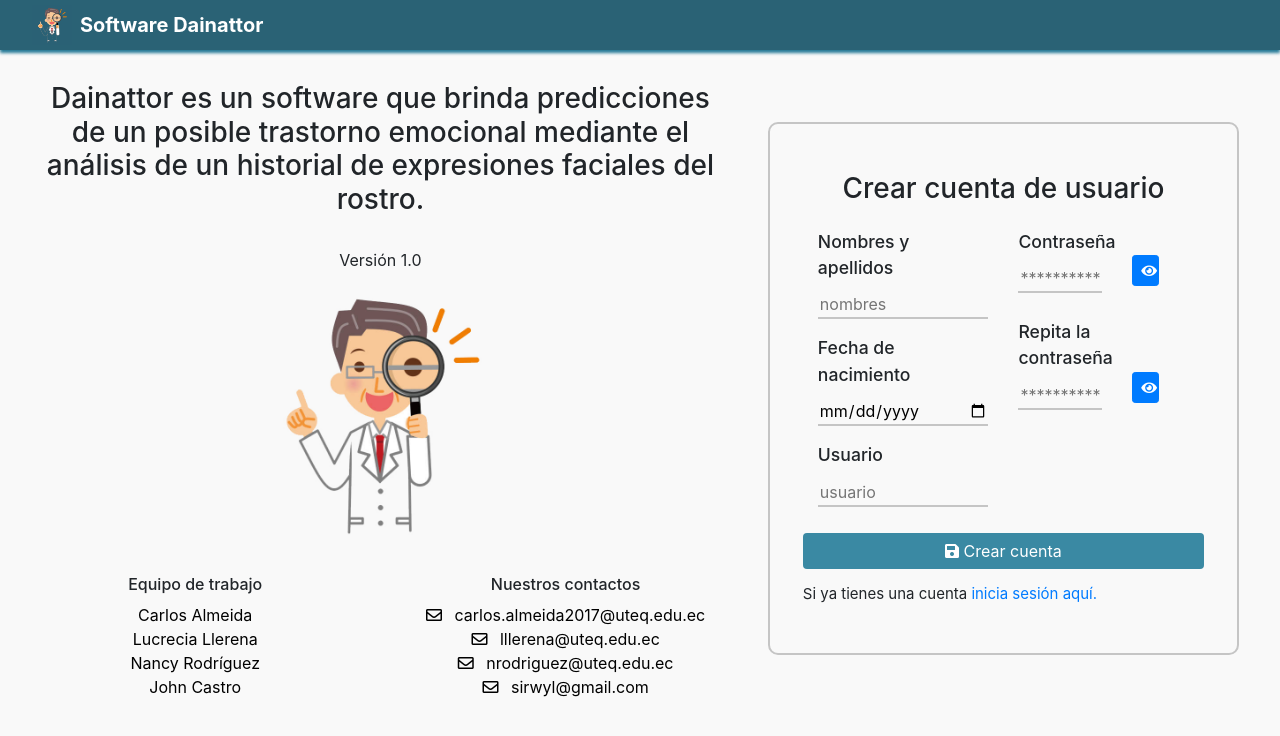
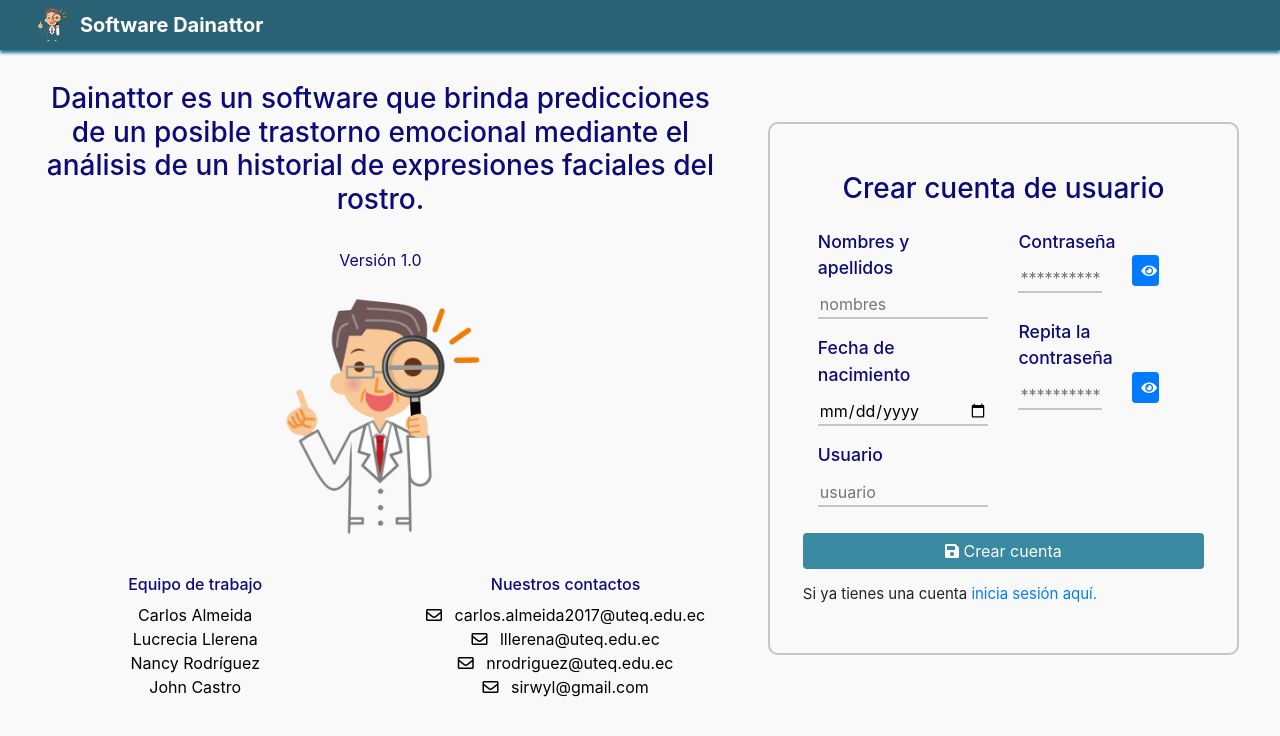
Before and after one commit to CarlosAlmeida2000/AppWebDainattor, a Django app: page /registro/ in a window 1280 px wide. Shown: the top 736 px of the page. Run offline with Django 3.2, Linux system fonts and the light colour scheme; some libraries are stand-ins or nearby versions.

Commit message:
Mejora en el diseño

```diff
--- a/Persona/templates/registro.html
+++ b/Persona/templates/registro.html
@@ -10,7 +10,7 @@
 <main>
     <div class="row">
         <div class="col-sm-7 p-2">
-            <div class="row text-center">
+            <div class="row text-center azul">
                 <div class="mx-auto">
                     <h3 class="p-4">Dainattor es un software que brinda predicciones de un posible trastorno emocional mediante el
                         análisis de un historial de expresiones faciales del rostro.</h3>
@@ -25,7 +25,7 @@
             <div class="row">
                 <div class="footer-grid text-center">
                     <div class="col">
-                        <h6>Equipo de trabajo</h6>
+                        <h6 class="azul">Equipo de trabajo</h6>
                         <ul class="item-conteiner">
                             <li class="item">
                                 <a href="">
@@ -52,7 +52,7 @@
                         </ul>
                     </div>
                     <div class="col">
-                        <h6>Nuestros contactos</h6>
+                        <h6 class="azul">Nuestros contactos</h6>
                         <ul class="item-conteiner">
                             <li class="item">
                                 <a href="mailto:carlos.almeida2017@uteq.edu.ec" target="_blank">
@@ -97,29 +97,29 @@
 
         <div class="col-sm-5 p-4 mt-5">
             <div class="log">
-                <h3>Crear cuenta de usuario</h3>
+                <h3 class="azul">Crear cuenta de usuario</h3>
                 <form method="POST" class="log-form row" id="formRegistroUsuario" name="formRegistroUsuario">
                     {% csrf_token %}
                     <div class="col-sm">
                         <div class="mb-3">
-                            <label for="txtNombres" class="log-f-label">Nombres y apellidos</label>
+                            <label for="txtNombres" class="log-f-label azul">Nombres y apellidos</label>
                             <input type="text" form="formRegistroUsuario" class="log-f-input" id="txtNombres"
                                 name="txtNombres" placeholder="nombres" maxlength="70" required />
                         </div>
                         <div class="mb-3">
-                            <label for="dtmFechaNaci" class="log-f-label">Fecha de nacimiento</label>
+                            <label for="dtmFechaNaci" class="log-f-label azul">Fecha de nacimiento</label>
                             <input type="date" min="1960-01-01" max="2018-12-31" form="formRegistroUsuario" class="log-f-input cursor-pointer"
                                 id="dtmFechaNaci" name="dtmFechaNaci" required />
                         </div>
                         <div class="mb-3">
-                            <label for="txtUsuario" class="log-f-label">Usuario</label>
+                            <label for="txtUsuario" class="log-f-label azul">Usuario</label>
                             <input type="text" form="formRegistroUsuario" class="log-f-input" id="txtUsuario"
                                 name="txtUsuario" placeholder="usuario" maxlength="20" required />
                         </div>
                     </div>
                     <div class="col-sm">
                         <div class="mb-3">
-                            <label for="txtClave" class="log-f-label">Contraseña</label>
+                            <label for="txtClave" class="log-f-label azul">Contraseña</label>
                             <div class="input-group row">
                                 <div class="col-sm-8">
                                     <input type="password" form="formRegistroUsuario" class="log-f-input" id="txtClave"
@@ -135,7 +135,7 @@
                             </div>
                         </div>
                         <div class="mb-3">
-                            <label for="txtClave2" class="log-f-label">Repita la contraseña</label>
+                            <label for="txtClave2" class="log-f-label azul">Repita la contraseña</label>
                             <div class="input-group row">
                                 <div class="col-sm-8">
                                     <input type="password" form="formRegistroUsuario" class="log-f-input" id="txtClave2"
--- a/static/css/dainattor/ini_reg.css
+++ b/static/css/dainattor/ini_reg.css
@@ -1,3 +1,13 @@
+:root {
+  --color_blanco: #f9f9f9;
+  --color_azul: #0c0a78;
+  --color_header: #2a6275;
+}
+
+.azul{
+  color: var(--color_azul);
+}
+
 .container-hu {
   display: grid;
   align-items: center;
```
Also changed, not shown: Persona/templates/inicio.html (+7 -7 lines).
